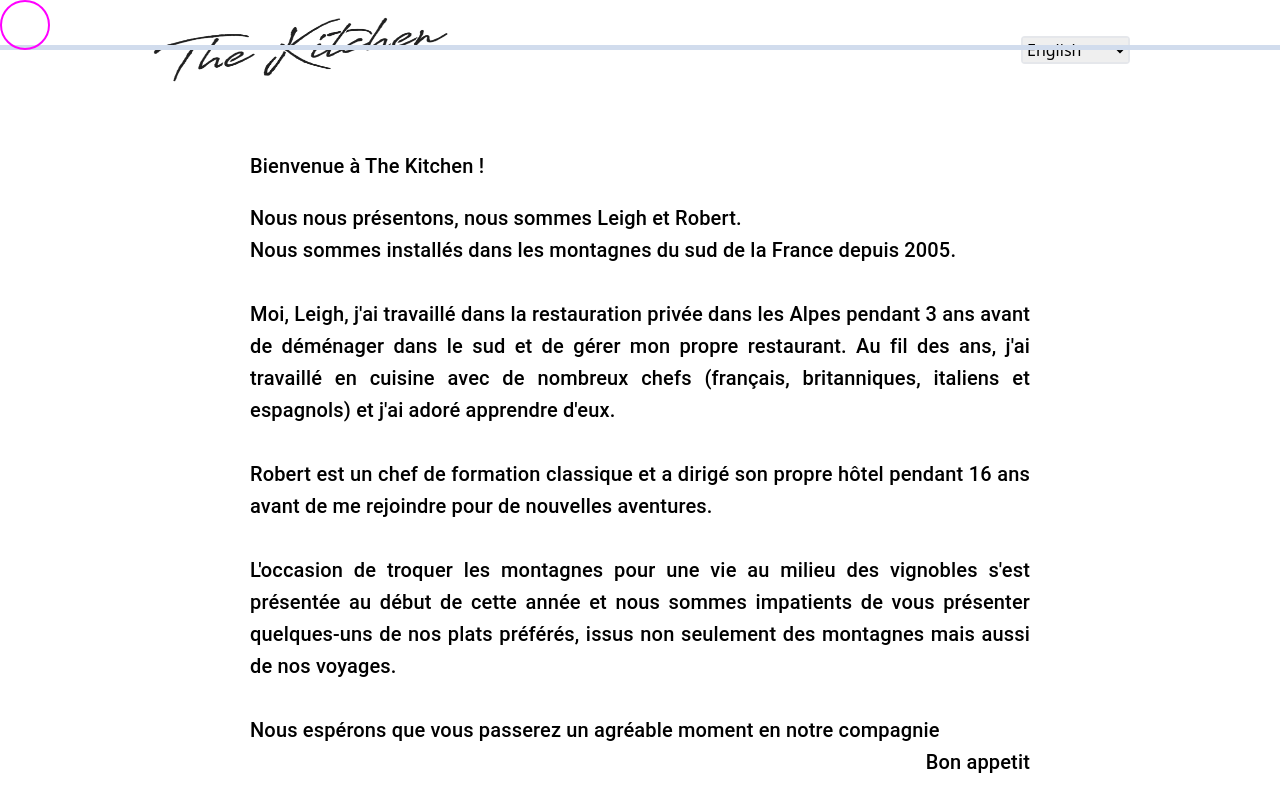
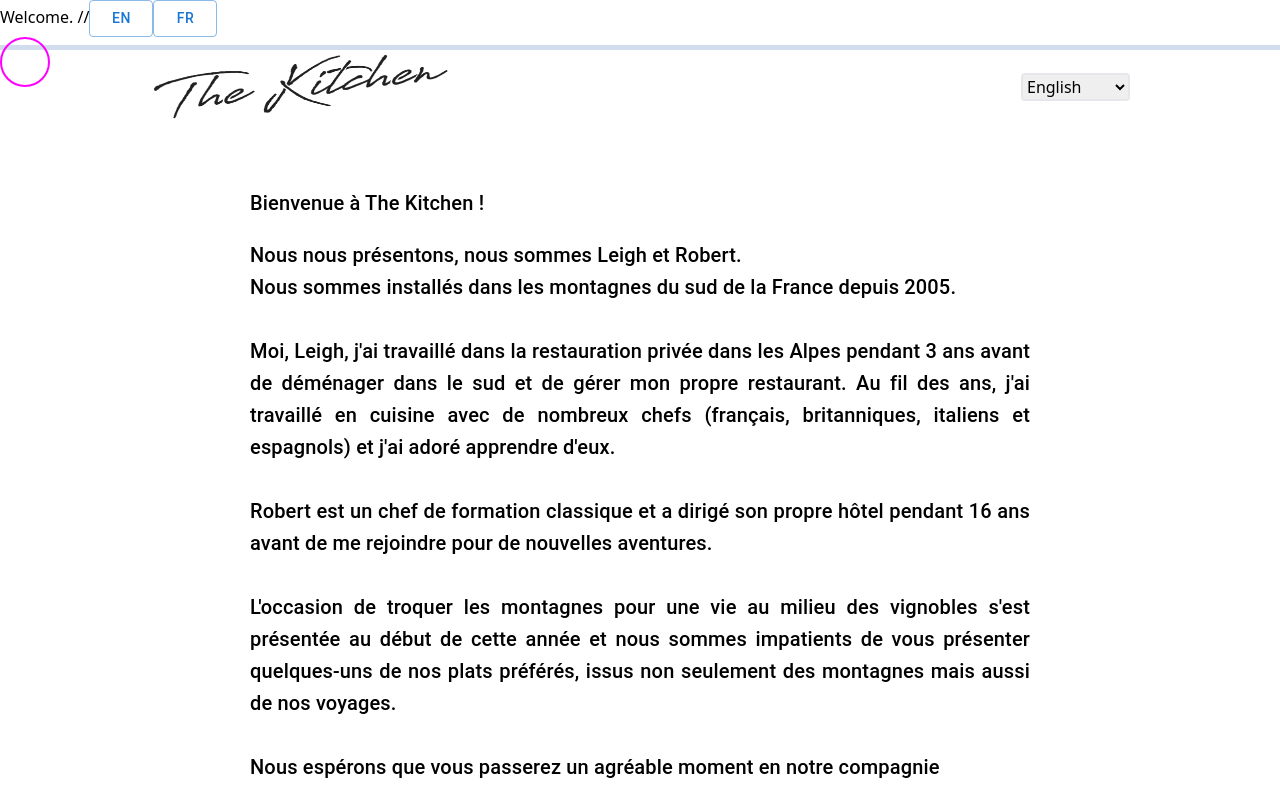
Before and after one commit to yoanncroguennec/restaurantTheKitchen_plaisanceduGers, a Next.js app: page /en in a window 1280 px wide. Shown: the top 789 px of the page. Built offline with nearby package versions, Linux system fonts and the light colour scheme.

Commit message:
first commit

```diff
--- a/package.json
+++ b/package.json
@@ -14,6 +14,7 @@
     "@mui/material": "^6.1.1",
     "axios": "^1.7.7",
     "bcrypt": "^5.1.1",
+    "i18next": "^23.16.5",
     "moment": "^2.30.1",
     "next": "14.1.0",
     "next-auth": "^4.24.5",
@@ -22,6 +23,7 @@
     "react-calendar": "^5.0.0",
     "react-dom": "^18",
     "react-hot-toast": "^2.4.1",
+    "react-i18next": "^15.1.1",
     "react-icons": "^5.3.0",
     "react-iframe": "^1.8.5",
     "react-select": "^5.8.3",
--- a/src/app/[locale]/components/layouts/containers/ContainerApp.jsx
+++ b/src/app/[locale]/components/layouts/containers/ContainerApp.jsx
@@ -1,11 +1,13 @@
 "use client";
 
 import { useEffect } from "react";
-import { Box, useMediaQuery, useTheme } from "@mui/material";
+import { useTranslation } from "react-i18next";
+import { Box, Button, useMediaQuery, useTheme } from "@mui/material";
 // LAYOUTS
 import { Navbar, ProgressBar, CustomCursor, Footer } from "..";
 
 export default function Container_App({ children }) {
+  const [t, i18n] = useTranslation("global");
   //////////////////// RESPONSIVES ////////////////////
   const theme = useTheme();
   const matches = useMediaQuery(theme.breakpoints.down("md"));
@@ -30,8 +32,19 @@ export default function Container_App({ children }) {
     };
   }, []);
 
+  function handleChangeLanguage(lang) {
+    i18n.changeLanguage(lang);
+  }
+
   return (
     <Box>
+      {t("header.message")} //
+      <Button onClick={() => handleChangeLanguage("en")} variant='outlined'>
+        EN
+      </Button>
+      <Button onClick={() => handleChangeLanguage("es")} variant='outlined'>
+        FR
+      </Button>
       {matches ? null : (
         <>
           <Navbar />
--- a/src/app/[locale]/layout.tsx
+++ b/src/app/[locale]/layout.tsx
@@ -2,12 +2,16 @@ import type { Metadata } from "next";
 // LAYOUTS
 import Container_App from "@/app/[locale]/components/layouts/containers/ContainerApp";
 // STYLES
-import "@/app/[locale]/utils/constants/styles/globals.css"
+import "@/app/[locale]/utils/constants/styles/globals.css";
+//
+
+import { Providers } from "./providers/providers";
 
 export const metadata: Metadata = {
   title: "Restaurant -j The Kitchen",
   description: "Generated by create next app",
 };
+
 
 interface RootLayoutProps {
   children: React.ReactNode;
@@ -23,7 +27,9 @@ export default function RootLayout({
   return (
     <html lang={locale}>
       <body>
-        <Container_App>{children}</Container_App>
+        <Providers>
+          <Container_App>{children}</Container_App>
+        </Providers>
       </body>
     </html>
   );
--- /dev/null
+++ b/src/app/[locale]/providers/providers.js
@@ -0,0 +1,28 @@
+"use client";
+
+// import { ThemeProvider } from "acme-theme"; // This should be the Redux provider
+import { I18nextProvider } from "react-i18next";
+import i18next from "i18next";
+import global_en from "../../translate/en/global.json";
+import global_fr from "../../translate/fr/global.json";
+
+i18next.init({
+  interpolation: { escapeValue: false },
+  lng: "en",
+  resources: {
+    en: {
+      global: global_en,
+    },
+    es: {
+      global: global_fr,
+    },
+  },
+});
+
+export function Providers({ children }) {
+  return (
+    // <ThemeProvider>
+    <I18nextProvider i18n={i18next}>{children}</I18nextProvider>
+    // </ThemeProvider>
+  );
+}
--- /dev/null
+++ b/src/app/translate/en/global.json
@@ -0,0 +1,8 @@
+{
+  "header": {
+    "message": "Welcome."
+  },
+  "home": {
+    "body": "Welcome to The Kitchen !"
+  }
+}
--- /dev/null
+++ b/src/app/translate/fr/global.json
@@ -0,0 +1,8 @@
+{
+  "header": {
+    "message": "Bonjour"
+  },
+  "home": {
+    "body": "Bienvenue à The Kitchen !"
+  }
+}
```
Also changed, not shown: 1 other file (tests, documents, lock files or other folders).
